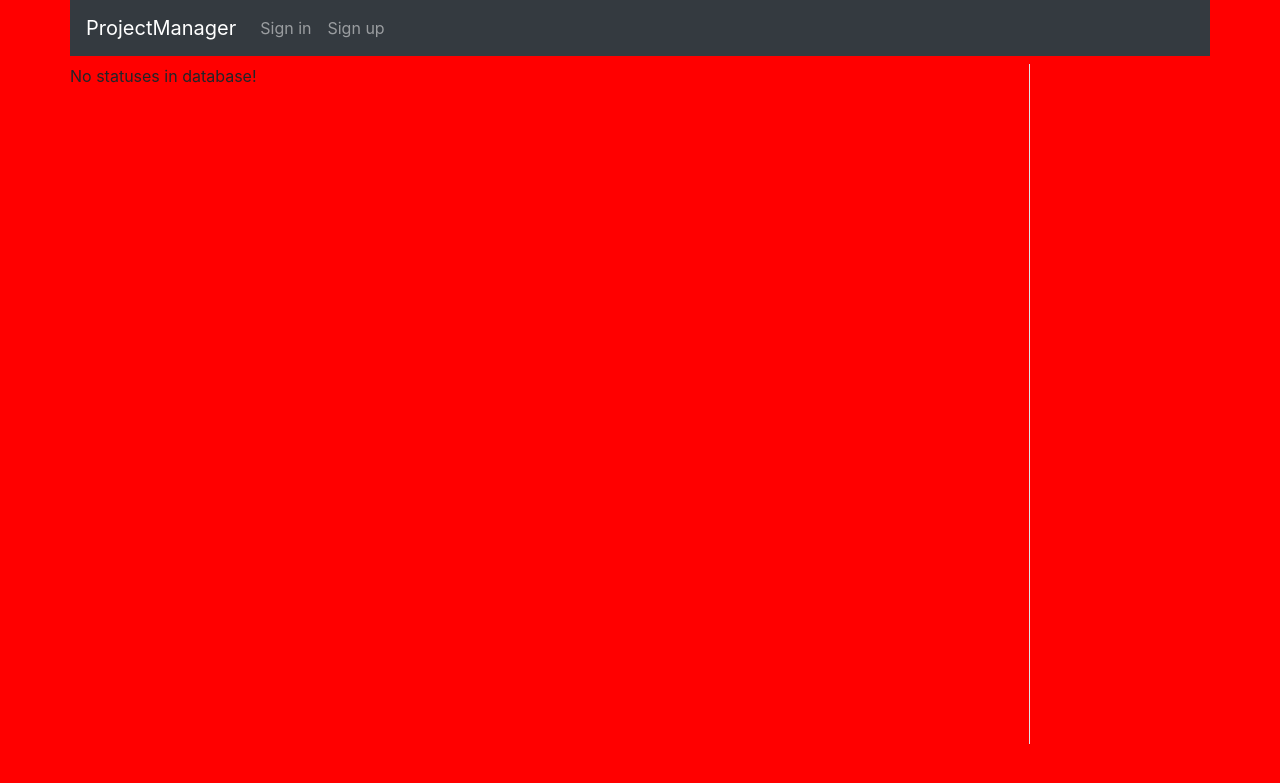
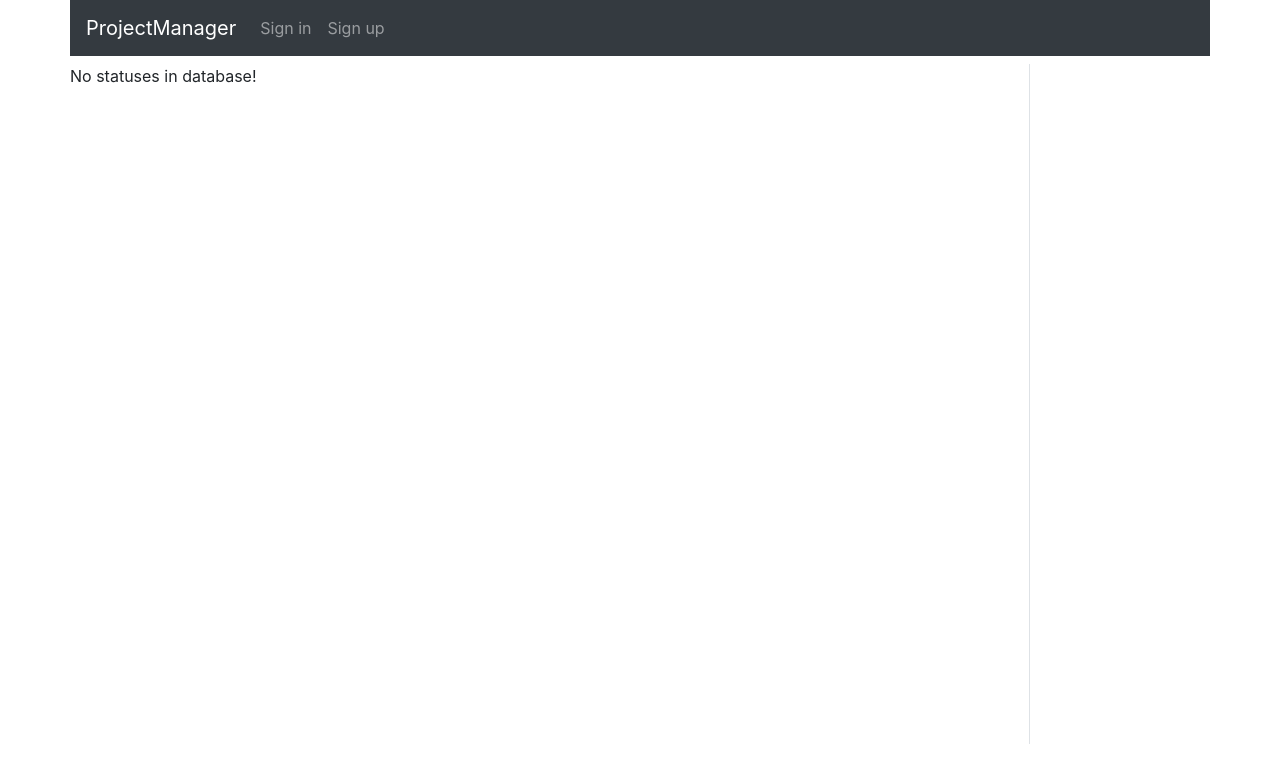
Before and after one commit to TheDim0n/ProjectManager, a Django app: template status/templates/status/statuses.html in a window 1280 px wide. Shown: the top 783 px of the page. Run offline with Django 3.2, Linux system fonts and the light colour scheme; the template is opened without the code that fills it, so the values that code supplies are empty; some libraries are stand-ins or nearby versions.

Commit message:
front microfix

```diff
--- a/static/style.css
+++ b/static/style.css
@@ -1,7 +1,3 @@
 .navbar-dark .nav-item > .nav-link.active  {
     color:white;
 }
-
-body {
-    background: red;
-}
--- a/templates/base.html
+++ b/templates/base.html
@@ -8,8 +8,7 @@
     <title> ProjectManager </title>
 </head>
 
-<body>
-    <div class="container p-0">
+<body class="container p-0">
     <header class="sticky-top mb-2">
 
         <nav class="navbar navbar-expand-lg navbar-dark bg-dark">
@@ -57,7 +56,7 @@
             {% endblock actions %}
         </div>
     </div>
-    </div>
+
     <script src="https://code.jquery.com/jquery-3.2.1.slim.min.js" integrity="sha384-KJ3o2DKtIkvYIK3UENzmM7KCkRr/rE9/Qpg6aAZGJwFDMVNA/GpGFF93hXpG5KkN" crossorigin="anonymous"></script>
     <script src="https://cdnjs.cloudflare.com/ajax/libs/popper.js/1.12.9/umd/popper.min.js" integrity="sha384-ApNbgh9B+Y1QKtv3Rn7W3mgPxhU9K/ScQsAP7hUibX39j7fakFPskvXusvfa0b4Q" crossorigin="anonymous"></script>
     <script src="https://maxcdn.bootstrapcdn.com/bootstrap/4.0.0/js/bootstrap.min.js" integrity="sha384-JZR6Spejh4U02d8jOt6vLEHfe/JQGiRRSQQxSfFWpi1MquVdAyjUar5+76PVCmYl" crossorigin="anonymous"></script>
```
Lines whose indentation alone changed are shown as unchanged.
